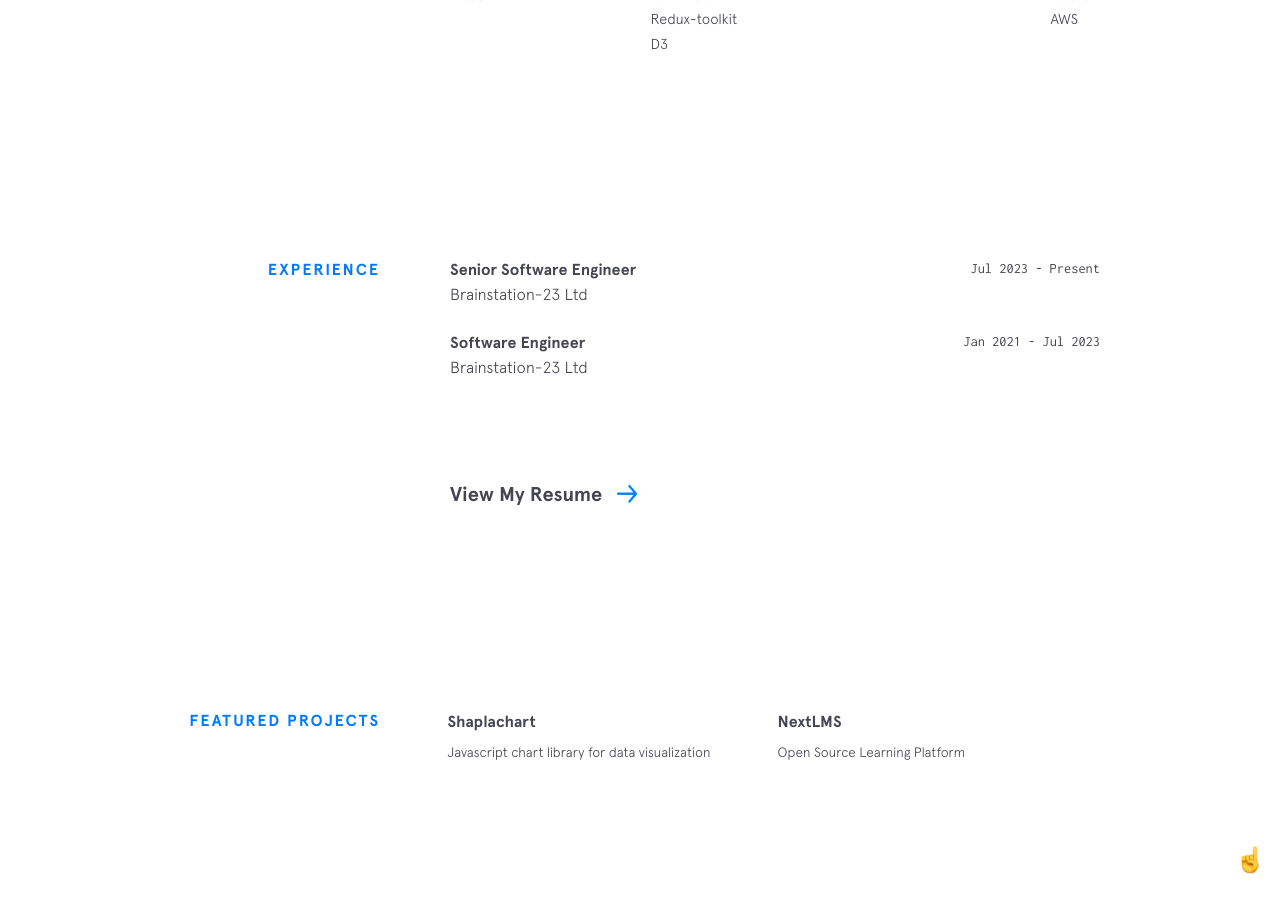
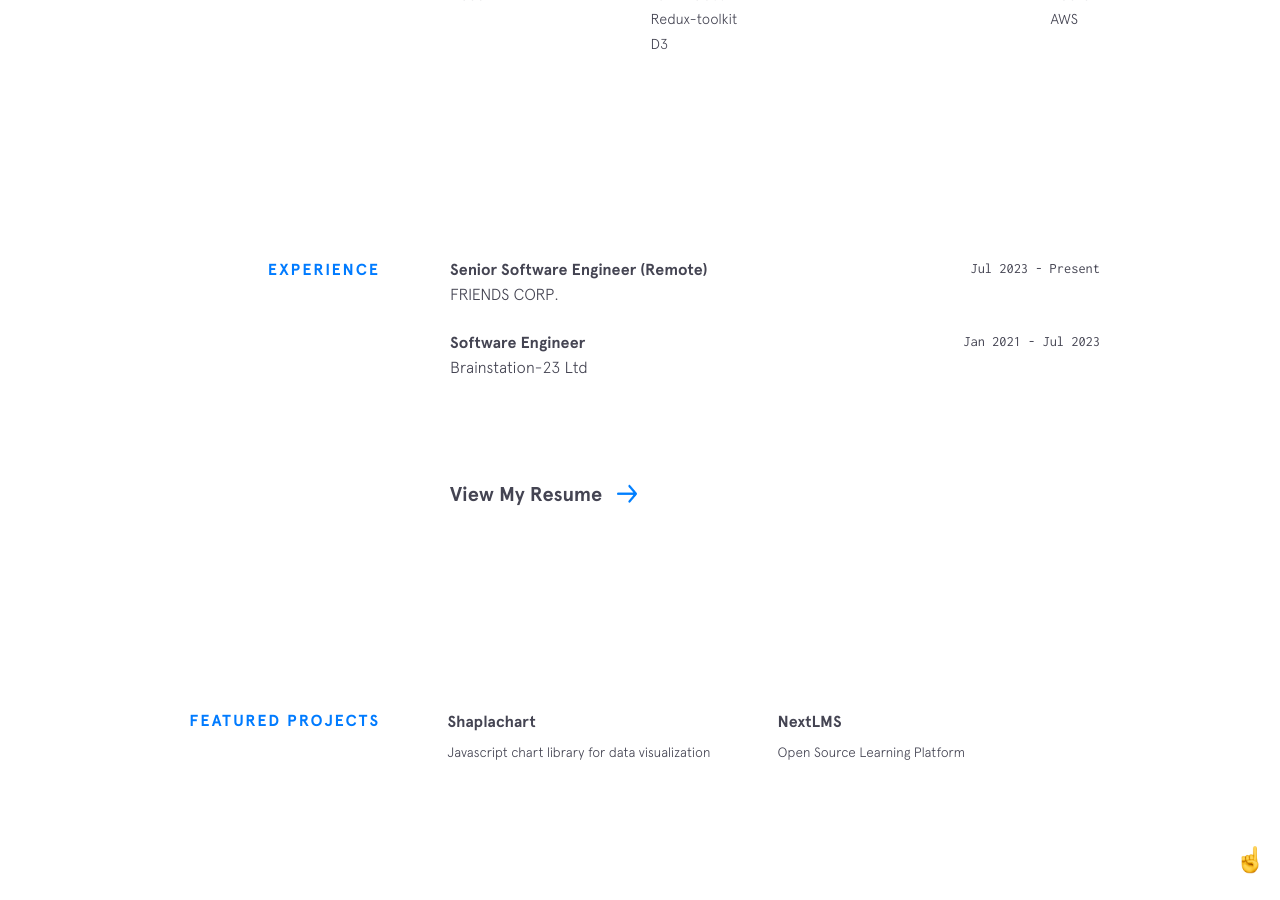
Before and after one commit to shahmedme/shakilahmmeed.github.io, a Jekyll site: the page built from index.html, in a window 1280 px wide and 900 px high, scrolled down 1636 px. Built offline with Jekyll 4.4.1, drawn with Linux system fonts in a browser that asks for light colours; nearby versions of some CDN libraries.

Commit message:
updated information

```diff
--- a/_data/experience.yml
+++ b/_data/experience.yml
@@ -1,7 +1,7 @@
-- company: Senior Software Engineer
+- company: Senior Software Engineer (Remote)
   url: https://teamfriends.co.jp/
   time: Jul 2023 - Present
-  position: Brainstation-23 Ltd
+  position: FRIENDS CORP.
 
 - company: Software Engineer
   url: https://brainstation-23.com/
```
